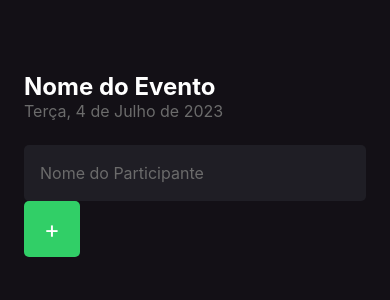
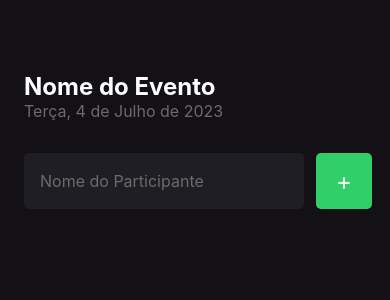
Before and after one commit to walacefex/first-app-list-react-natiev, a React Native app: screen / in a window 390 px wide. Shown: the top 300 px of the page. Built offline with nearby package versions, Linux system fonts and the light colour scheme.

Commit message:
Group TextInput and TouchableOpacity in between View(form)

```diff
--- a/src/screen/Home/index.tsx
+++ b/src/screen/Home/index.tsx
@@ -11,6 +11,7 @@ export  function Home() {
     <View style={styles.container}>
       <Text style={styles.eventName}>Nome do Evento</Text>
       <Text style={styles.eventDate}>Terça, 4 de Julho de 2023</Text>
+      <View style={styles.form}>
         <TextInput
           style={styles.input}
           placeholder="Nome do Participante"
@@ -22,5 +23,6 @@ export  function Home() {
           </Text>
         </TouchableOpacity>
       </View>
+    </View>
   );
 }
--- a/src/screen/Home/styles.ts
+++ b/src/screen/Home/styles.ts
@@ -17,13 +17,20 @@ export const styles = StyleSheet.create({
     fontSize: 16,
   },
   input:{
+    flex: 1,
     height: 56,
     backgroundColor: '#1F1E25',
     borderRadius: 5,
     color: '#FFF',
     padding: 16,
     fontSize: 16,
-    marginTop: 24,
+    marginRight: 12,
+  },
+  form:{
+    width: '100%',
+    flexDirection: 'row',
+    marginBottom: 42,
+    marginTop: 32,
   },
   button:{
     width: 56,
```
Lines whose indentation alone changed are shown as unchanged.
